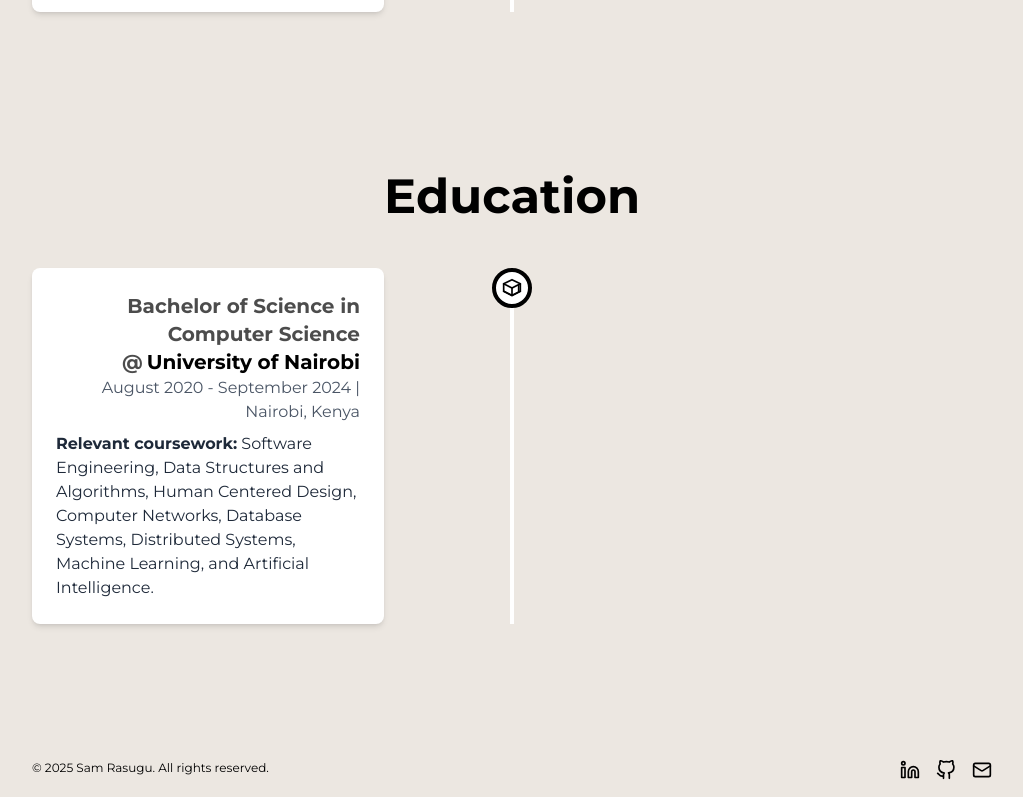
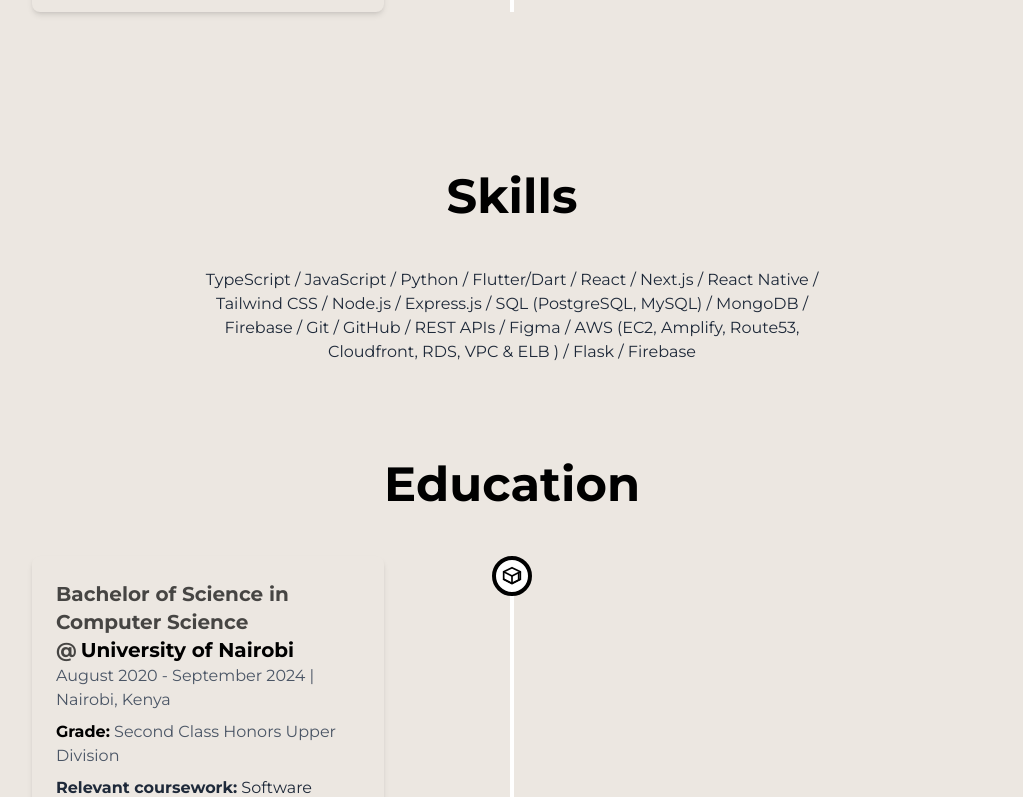
Before and after one commit to samrasugu/sam-rasugu, a Next.js app: page /about in a window 1280 px wide. Shown: the part 2000-2797 px from the top of the page, without its empty margins (128-1151 px from the left). Built offline with nearby package versions, Linux system fonts and the light colour scheme.

Commit message:
feat: skills section

```diff
--- a/app/about/page.tsx
+++ b/app/about/page.tsx
@@ -2,12 +2,14 @@ import ExperienceSection from "@/components/about/ExperienceSection";
 import React from "react";
 import UIWrapper from "../UIWrapper";
 import EducationSection from "@/components/about/EducationSection";
+import SkillsSection from "@/components/about/SkillsSection";
 
 export default function AboutPage() {
   return (
     <UIWrapper>
       <div className="flex flex-col px-4 md:px-10 lg:px-20 xl:px-40 bg-primary-background">
         <ExperienceSection />
+        <SkillsSection />
         <EducationSection />
       </div>
     </UIWrapper>
--- a/components/about/EducationSection.tsx
+++ b/components/about/EducationSection.tsx
@@ -71,7 +71,7 @@ const EducationSection: React.FC = () => {
                   : "md:ml-auto md:pl-12"
               }`}
             >
-              <div className="bg-white p-6 rounded-lg shadow-md">
+              <div className="flex flex-col bg-primary-background p-6 rounded-lg shadow-md items-start text-start">
                 <h3 className="text-xl font-bold text-black/70">
                   {edu.level} in {edu.course} @
                   <a
@@ -83,6 +83,9 @@ const EducationSection: React.FC = () => {
                 </h3>
                 <p className="text-gray-600 mb-2">
                   {edu.period} | {edu.location}
+                </p>
+                <p className="text-gray-600 mb-2">
+                  <span className="font-bold text-black">Grade:</span> {edu.credits}
                 </p>
                 <p className="text-gray-800 text-left text-base">
                   <span className="font-bold">Relevant coursework:</span>{" "}
--- a/components/about/ExperienceSection.tsx
+++ b/components/about/ExperienceSection.tsx
@@ -83,7 +83,7 @@ const ExperienceSection: React.FC = () => {
                   : "md:ml-auto md:pl-12"
               }`}
             >
-              <div className="bg-white p-6 rounded-lg shadow-md">
+              <div className="flex flex-col bg-primary-background p-6 rounded-lg shadow-md items-start">
                 <h3 className="text-xl font-bold text-black/70">
                   {exp.title} @
                   <a
--- /dev/null
+++ b/components/about/SkillsSection.tsx
@@ -0,0 +1,17 @@
+import React from "react";
+
+export default function SkillsSection() {
+  return (
+    <div className="py-12 bg-primary-background flex flex-col items-center text-center">
+      <h1 className="text-5xl font-bold text-center mb-12 text-black">
+        Skills
+      </h1>
+      <p className="text-gray-800 text-center text-base px-4 md:px-10 lg:px-20 xl:px-40">
+        TypeScript / JavaScript / Python / Flutter/Dart / React / Next.js / React
+        Native / Tailwind CSS / Node.js / Express.js / SQL (PostgreSQL, MySQL) /
+        MongoDB / Firebase / Git / GitHub / REST APIs / Figma / AWS (EC2, Amplify,
+        Route53, Cloudfront, RDS, VPC & ELB ) / Flask / Firebase
+      </p>
+    </div>
+  );
+}
--- a/components/footer/Footer.tsx
+++ b/components/footer/Footer.tsx
@@ -4,7 +4,7 @@ import { LuLinkedin, LuMail } from "react-icons/lu";
 
 export default function Footer() {
   return (
-    <div className="flex flex-row justify-between bg-primary-background py-6 px-4 md:px-10 lg:px-20 xl:px-40">
+    <div className="flex flex-row justify-between bg-primary-background py-6 px-4 md:px-10 lg:px-20 xl:px-40 border-t border-t-black">
       <p className="text-black text-xs">
         © 2025 Sam Rasugu. All rights reserved.
       </p>
--- a/components/navbar/NavBar.tsx
+++ b/components/navbar/NavBar.tsx
@@ -2,13 +2,30 @@
 
 import Link from "next/link";
 import { usePathname } from "next/navigation";
-import React from "react";
+import React, { useEffect, useState } from "react";
 
 export default function NavBar() {
   const pathname = usePathname();
+
+  const [hasScrollShadow, setHasScrollShadow] = useState(false);
+
+  useEffect(() => {
+    const handleScroll = () => {
+      setHasScrollShadow(window.pageYOffset > 0);
+    };
+
+    window.addEventListener("scroll", handleScroll);
+    return () => {
+      window.removeEventListener("scroll", handleScroll);
+    };
+  }, []);
   return (
     <div className="sticky top-0 z-50">
-      <div className="flex flex-row justify-between items-center text-center bg-primary-background py-6 px-4 md:px-10 lg:px-20 xl:px-40 z-50 w-full top-0">
+      <div
+        className={`flex flex-row justify-between items-center text-center bg-primary-background py-6 px-4 md:px-10 lg:px-20 xl:px-40 z-50 w-full top-0 ${
+          hasScrollShadow ? "shadow-xs" : ""
+        }`}
+      >
         <Link href="/">
           <p className="text-2xl font-bold text-black">Sam Rasugu</p>
         </Link>
```
